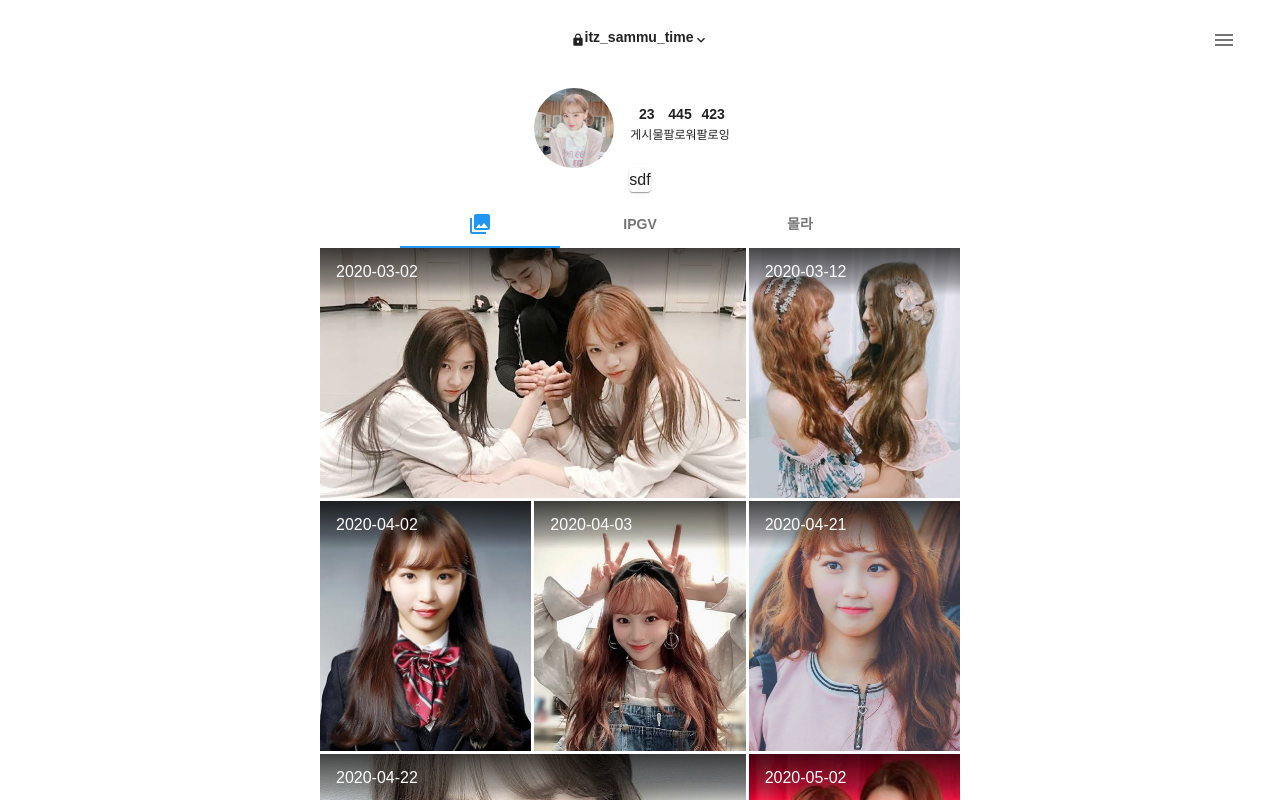
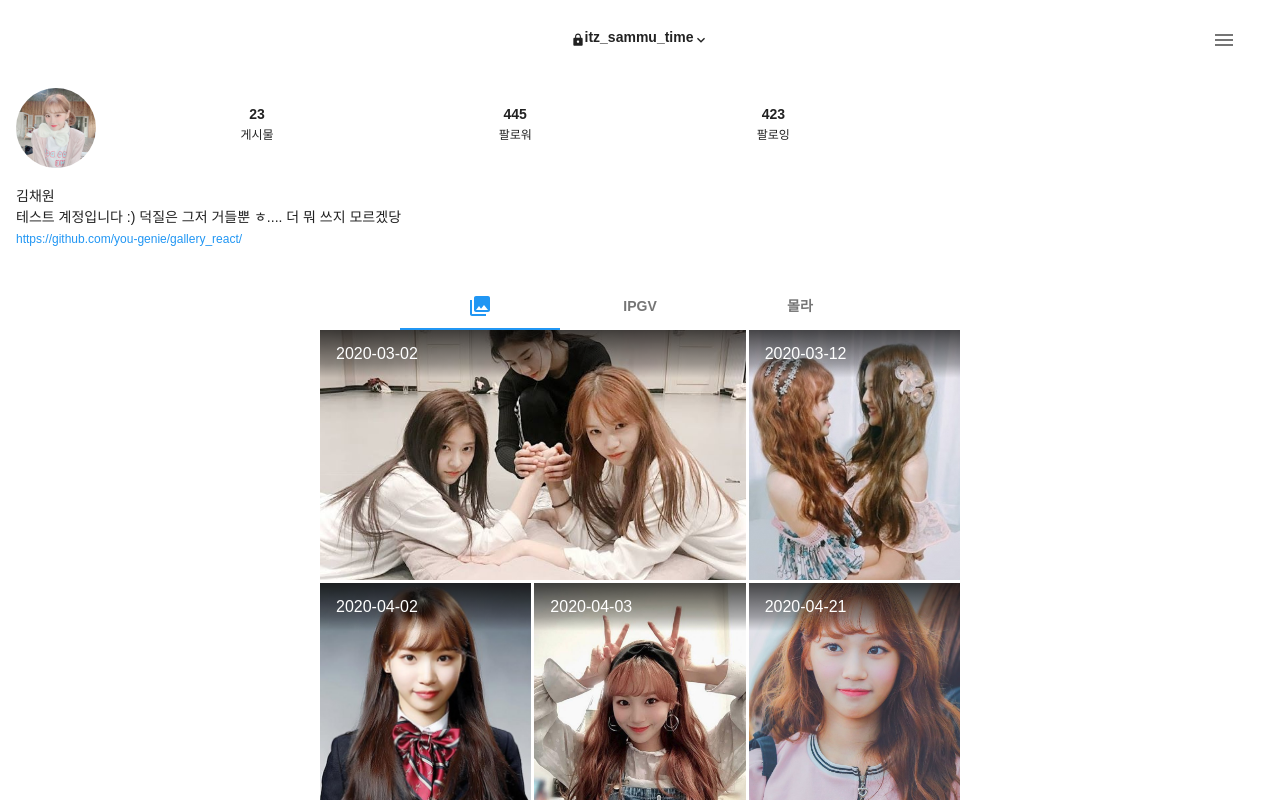
Before and after one commit to you-genie/formixmatch, a React (Create React App) app: page / in a window 1280 px wide. Shown: the top 800 px of the page. Built offline with nearby package versions, Linux system fonts and the light colour scheme.

Commit message:
[#2] Profile card changed

```diff
--- a/src/modules/components/ProfileCard.js
+++ b/src/modules/components/ProfileCard.js
@@ -17,14 +17,18 @@ import TextButton from "./TextButton";
 
 const useStyles = makeStyles((theme) => ({
     root: {
-        justifySelf: 'center',
-        alignItems: 'center',
-        justify: 'center',
+        width: '90%',
         margin: theme.spacing(1),
     },
     upCard: {
-        height: theme.spacing(10),
         display: 'flex',
+    },
+    downCard: {
+        width: '100%'
+    },
+    downCardContent: {
+        paddingLeft: theme.spacing(1),
+        paddingTop: theme.spacing(0)
     },
     name: {
         margin: theme.spacing(8, 1, 1, 0),
@@ -35,19 +39,12 @@ const useStyles = makeStyles((theme) => ({
     profileImg: {
         width: '80px',
         height: '80px',
+        marginLeft: theme.spacing(1),
     },
     infoGrid: {
-        justifyItems: 'center',
-        alignItems: 'center',
         flex: 1,
-        marginBottom: theme.spacing(2)
+        margin: theme.spacing(0, 2, 2, 2),
     },
-    cardContentGrid: {
-        [theme.breakpoints.down('sm')]: {
-            marginTop: theme.spacing(0),
-        },
-        marginLeft: theme.spacing(2),
-    }
 }))
 
 function ProfileCard(props) {
@@ -69,11 +66,11 @@ function ProfileCard(props) {
                         className={classes.profileImg}
                             src={profile} />
                 </CardMedia>
-                <CardContent >
+                <CardContent style={{width: '70%'}}>
                     <Grid
                         container
                         direction='row'
-                        justify='space-between'
+                        justify='space-around'
                         className={classes.infoGrid}>
                         <TextButton
                             id='feeds'
@@ -90,8 +87,34 @@ function ProfileCard(props) {
                     </Grid>
                 </CardContent >
             </Card>
-            <Card>
-                sdf
+            <Card
+                className={classes.downCard}
+                elevation='0'>
+                <CardContent
+                    className={classes.downCardContent}>
+                    <Grid
+                        direction='column'
+                        container>
+                        <Typography
+                            variant='boldbody'>
+                            {name}
+                        </Typography>
+                        <Typography
+                            variant='body2'>
+                            {description}
+                        </Typography>
+                        {sites.map((site)=> (
+                            <Link href={site} onClick={preventDefault}>
+                                <Typography
+                                    variant='caption'>
+                                    {site}
+                                </Typography>
+                            </Link>
+                        ))}
+                    </Grid>
+
+
+                </CardContent>
             </Card>
         </Grid>
 
--- a/src/modules/routes/MyFeed.js
+++ b/src/modules/routes/MyFeed.js
@@ -3,9 +3,11 @@ import {withStyles} from '@material-ui/core/styles';
 import ProfileCard from "../components/ProfileCard";
 import GalleryTab from "../views/GalleryTab";
 
-const styles = (theme) => {
-
-}
+const styles = (theme) => ({
+    root: {
+        width: '100%',
+    }
+})
 
 function MyFeed(props) {
 	const { classes } = props;
--- a/src/modules/theme.js
+++ b/src/modules/theme.js
@@ -102,6 +102,10 @@ const theme = {
             ...rawTheme.typography.subtitle1,
             fontSize: 24
         },
+        boldbody: {
+            fontWeight: 500,
+            fontSize: 18
+        },
         body1: {
             ...rawTheme.typography.body2,
             fontWeight: rawTheme.typography.fontWeightRegular,
@@ -109,7 +113,7 @@ const theme = {
         },
         body2: {
             ...rawTheme.typography.body1,
-            fontSize: 16,
+            fontSize: 14,
         },
     },
 };
```
